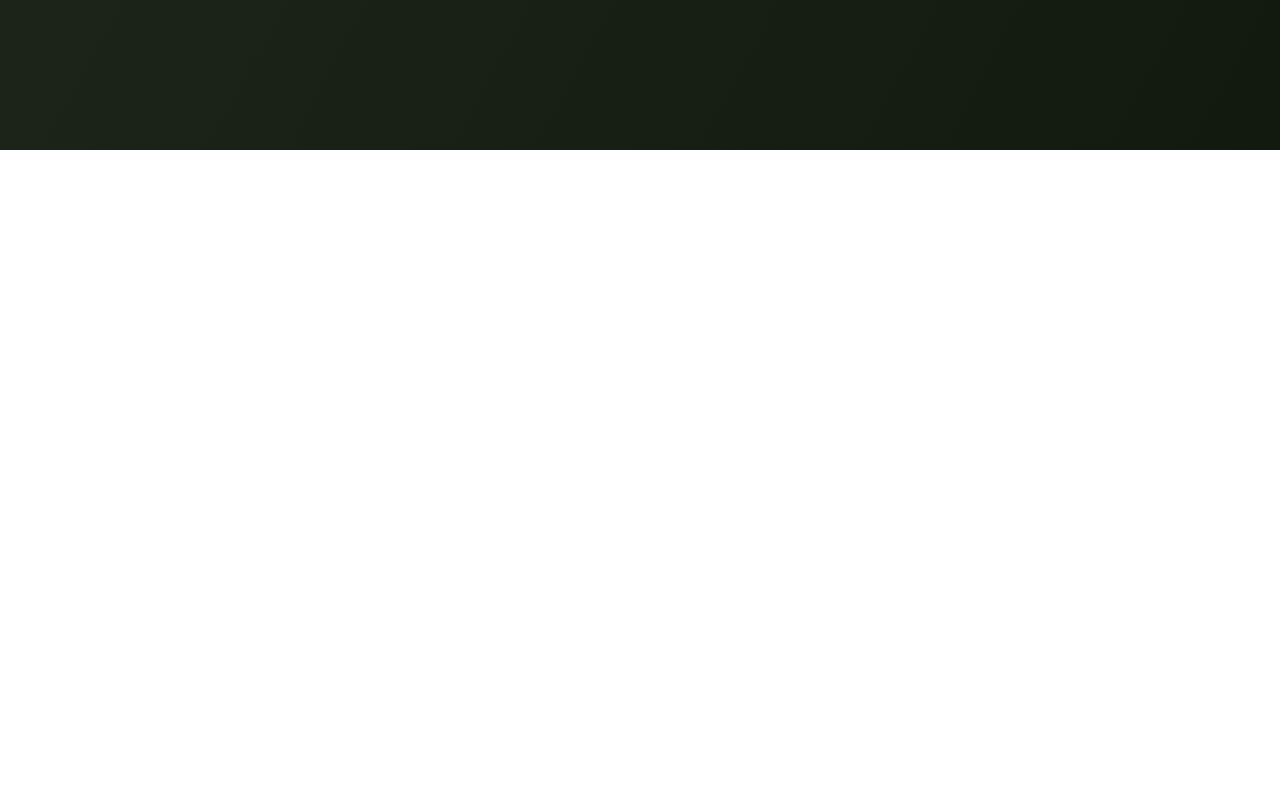
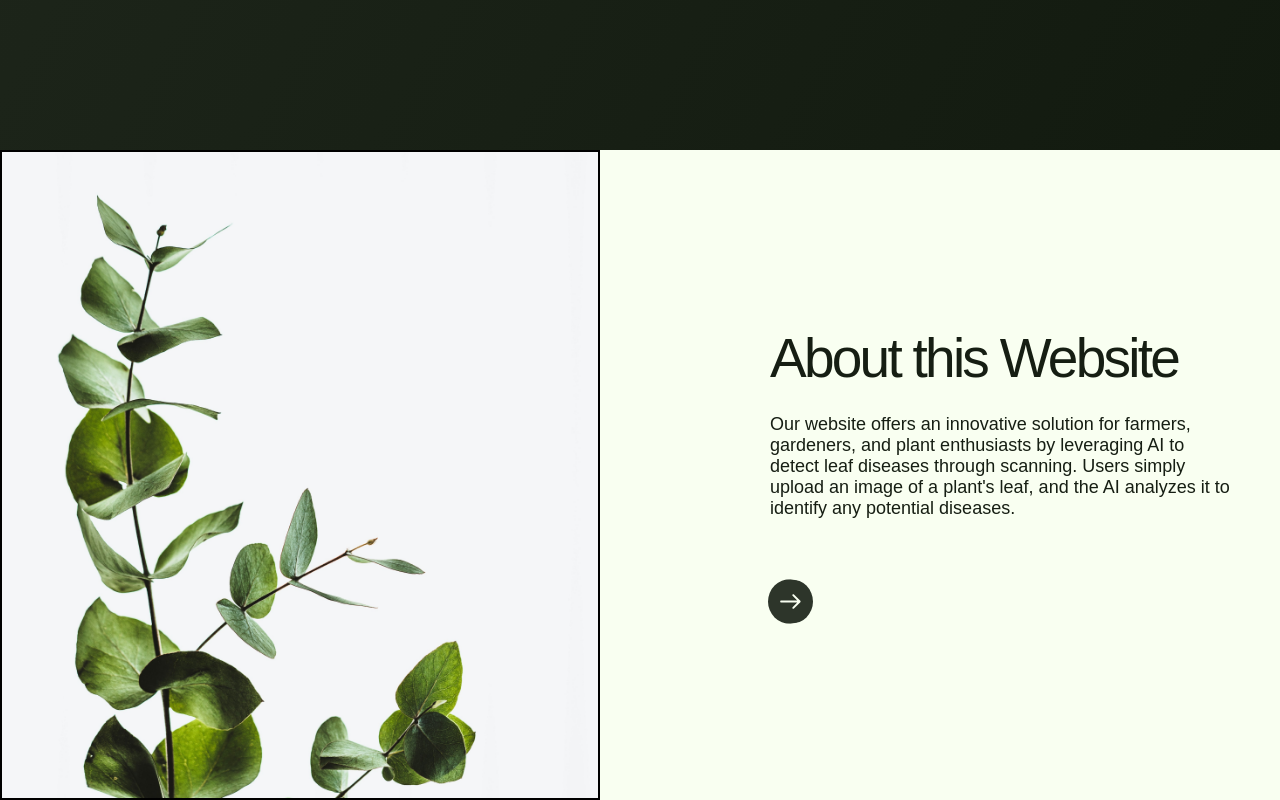
Before and after one commit to PreethamMR22/Resilient-Roots-AI--UI-remapped, a React (Vite) app in the folder Resellient-Roots-AI/: page / in a window 1280 px wide. Shown: the part 650-1450 px from the top of the page. Before the commit the page ends 800 px from the top, so only its background shows below. Built offline with nearby package versions, Linux system fonts and the light colour scheme; a web font is replaced by a local one.

Commit message:
About section UI completed

```diff
--- a/Resellient-Roots-AI/src/App.jsx
+++ b/Resellient-Roots-AI/src/App.jsx
@@ -1,12 +1,14 @@
 import './App.css';
 import Navbar from './components/Navbar/Navbar';
 import Hero from './components/Hero/Hero';
+import About from './components/about/about';
 
 function App() {
   return (
     <div className="app">
       <Navbar />
       <Hero />
+      <About />
     </div>
   )
 }
--- /dev/null
+++ b/Resellient-Roots-AI/src/components/about/about.css
@@ -0,0 +1,162 @@
+.about-container {
+  width: 100%;
+  max-height: 650px;
+  height: 650px;
+  background: #F9FFF1;
+  display: flex;
+  justify-content: center;
+  align-items: center;
+  overflow: hidden;
+  box-sizing: border-box;
+}
+
+.about-content {
+  display: flex;
+  width: 100%;
+  max-width: 100%;
+  height: 100%;
+  margin: 0;
+  padding: 0;
+  box-sizing: border-box;
+}
+
+.about-left {
+  width: auto;
+  min-width: 500px;
+  display: flex;
+  justify-content: flex-start;
+  align-items: stretch;
+  overflow: hidden;
+  margin: 0;
+  padding: 0;
+  margin-right: auto;
+}
+
+.photo-div {
+  display: flex;
+  width: 600px;
+  height: 100%;
+  max-height: 650px;
+  overflow: hidden;
+  margin: 0;
+  padding: 0;
+  position: relative;
+  cursor: pointer;
+  border: 2px solid black;
+}
+
+.about-image {
+  width: 100%;
+  height: 100%;
+  object-fit: cover;
+  object-position: center;
+  transform: scaleX(-1);
+  -webkit-transform: scaleX(-1);
+  transition: transform 0.5s ease-in-out;
+
+}
+
+.photo-div:hover .about-image {
+  transform: scaleX(-1.1) scaleY(1.1);
+  -webkit-transform: scaleX(-1.1) scaleY(1.1);
+}
+
+.about-right {
+  flex: 1;
+  padding: 80px 60px 80px 110px;
+  margin-left: 0;
+  display: flex;
+  flex-direction: column;
+  justify-content: center;
+  box-sizing: border-box;
+  max-width: calc(100% - 600px - 110px);
+  overflow: auto;
+  position: relative;
+}
+
+/* About Content Styles */
+.about-right {
+  padding: 80px 60px;
+}
+
+.about-title {
+  color: #161E13;
+  font-family: "Clash Display", sans-serif;
+  font-size: 55px;
+  font-style: normal;
+  font-weight: 500;
+  line-height: 64px;
+  letter-spacing: -2.75px;
+  margin: 0 0 24px 0;
+}
+
+.about-description {
+  color: #161E13;
+  font-family: "Clash Display", sans-serif;
+  font-size: 18px;
+  font-style: normal;
+  font-weight: 400;
+  line-height: normal;
+  width: 467px;
+  margin: 0 0 30px 0;
+}
+
+.about-arrow {
+  margin-top: 30px;
+  margin-left: -2rem;
+  display: inline-flex;
+  width: 90px;
+  height: 45px;
+  border-radius: 50%;
+  background: transparent;
+  transition: all 0.5s cubic-bezier(0.4, 0, 0.2, 1);
+  align-items: center;
+  justify-content: flex-end;
+  overflow: hidden;
+  position: relative;
+  padding: 0 15px 0 0;
+  cursor: pointer;
+}
+
+.about-arrow:hover {
+  width: 229px;
+  border-radius: 50px;
+  background: #2D352A;
+}
+
+.arrow-icon {
+  width: 45px;
+  height: 45px;
+  flex-shrink: 0;
+  transition: transform 0.5s cubic-bezier(0.4, 0, 0.2, 1);
+}
+
+.explore-text {
+  color: #F9FFF1;
+  font-family: "Clash Display", sans-serif;
+  font-size: 21px;
+  font-style: normal;
+  font-weight: 400;
+  line-height: normal;
+  white-space: nowrap;
+  opacity: 0;
+  transform: translateX(-20px);
+  transition: all 0.5s cubic-bezier(0.4, 0, 0.2, 1);
+  position: absolute;
+  right: 65px;
+  pointer-events: none;
+}
+
+.about-arrow:hover .explore-text {
+  opacity: 1;
+  transform: translateX(0);
+  transition-delay: 0.1s;
+}
+
+.about-arrow:hover .arrow-icon {
+  transform: translateX(0) rotate(45deg);
+  -webkit-transform: translateX(0) rotate(135deg);
+  position: relative;
+  z-index: 1;
+  transition: transform 0.5s cubic-bezier(0.4, 0, 0.2, 1);
+}
--- a/Resellient-Roots-AI/src/components/about/about.jsx
+++ b/Resellient-Roots-AI/src/components/about/about.jsx
@@ -0,0 +1,36 @@
+import React from 'react';
+import './about.css';
+
+const About = () => {
+  return (
+    <div className="about-container">
+      <div className="about-content">
+        <div className="about-left">
+          <div className="photo-div">
+            <img
+              src="/src/assets/aboutLeaf/aboutLeaf.jpg"
+              alt="About Leaf"
+              className="about-image"
+            />
+          </div>
+        </div>
+        <div className="about-right">
+          <h2 className="about-title">About this Website</h2>
+          <p className="about-description">
+            Our website offers an innovative solution for farmers, gardeners, and plant enthusiasts by leveraging AI to detect leaf diseases through scanning. Users simply upload an image of a plant's leaf, and the AI analyzes it to identify any potential diseases.
+          </p>
+          <div className="about-arrow">
+            <span className="explore-text">Explore More</span>
+            <img
+              src="/src/assets/aboutLeaf/aboutArrow.svg"
+              alt="Scroll down"
+              className="arrow-icon"
+            />
+          </div>
+        </div>
+      </div>
+    </div>
+  );
+};
+
+export default About;
--- a/Resellient-Roots-AI/src/components/about/about.scss
+++ b/Resellient-Roots-AI/src/components/about/about.scss
@@ -0,0 +1,56 @@
+.about-container {
+  width: 1440px;
+  max-height: 650px;
+  flex-shrink: 0;
+  background: #F9FFF1;
+  display: flex;
+  justify-content: center;
+  align-items: center;
+}
+
+.about-content {
+  display: flex;
+  width: 100%;
+  height: 100%;
+}
+
+.about-left {
+  width: 33.33%;
+  display: flex;
+  justify-content: center;
+  align-items: center;
+  border: 2px solid black;
+}
+
+.photo-div {
+  display: flex;
+  width: 600px;
+  max-height: 650px;
+  flex-direction: column;
+  justify-content: center;
+  align-items: center;
+  flex-shrink: 0;
+  background-color: #e0e0e0; /* Placeholder color, replace with your image */
+}
+
+.about-right {
+  flex: 1;
+  padding: 40px;
+  display: flex;
+  flex-direction: column;
+  justify-content: center;
+  border-left: 2px solid #161E13;
+}
+
+/* Add any additional styles for your content here */
+h2 {
+  font-size: 2.5rem;
+  margin-bottom: 1.5rem;
+  color: #333;
+}
+
+p {
+  font-size: 1.1rem;
+  line-height: 1.6;
+  color: #666;
+}
```
Also changed, not shown: Resellient-Roots-AI/src/assets/aboutLeaf/aboutArrow.svg (added), Resellient-Roots-AI/src/assets/aboutLeaf/aboutLeaf.jpg (added).
